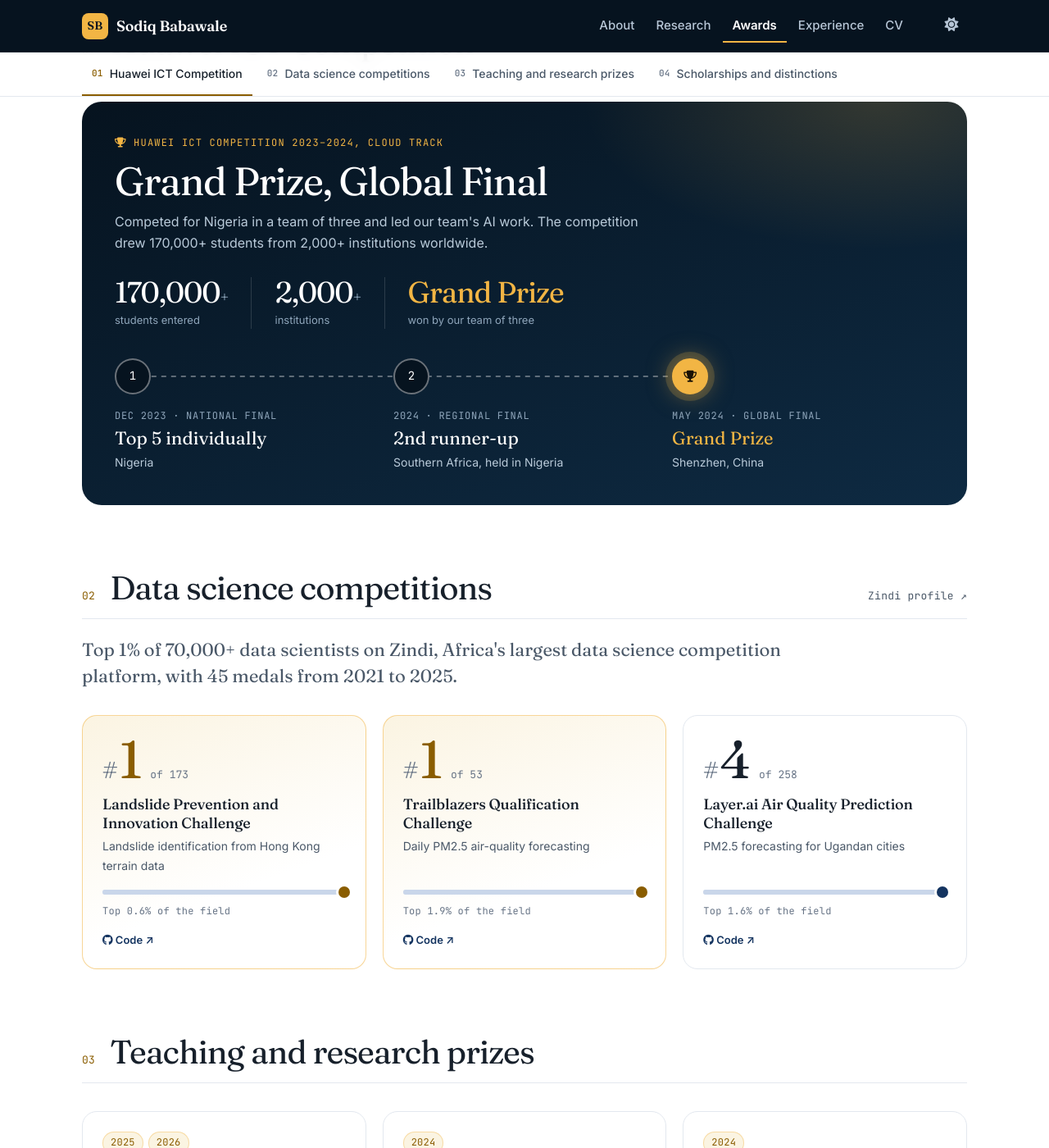
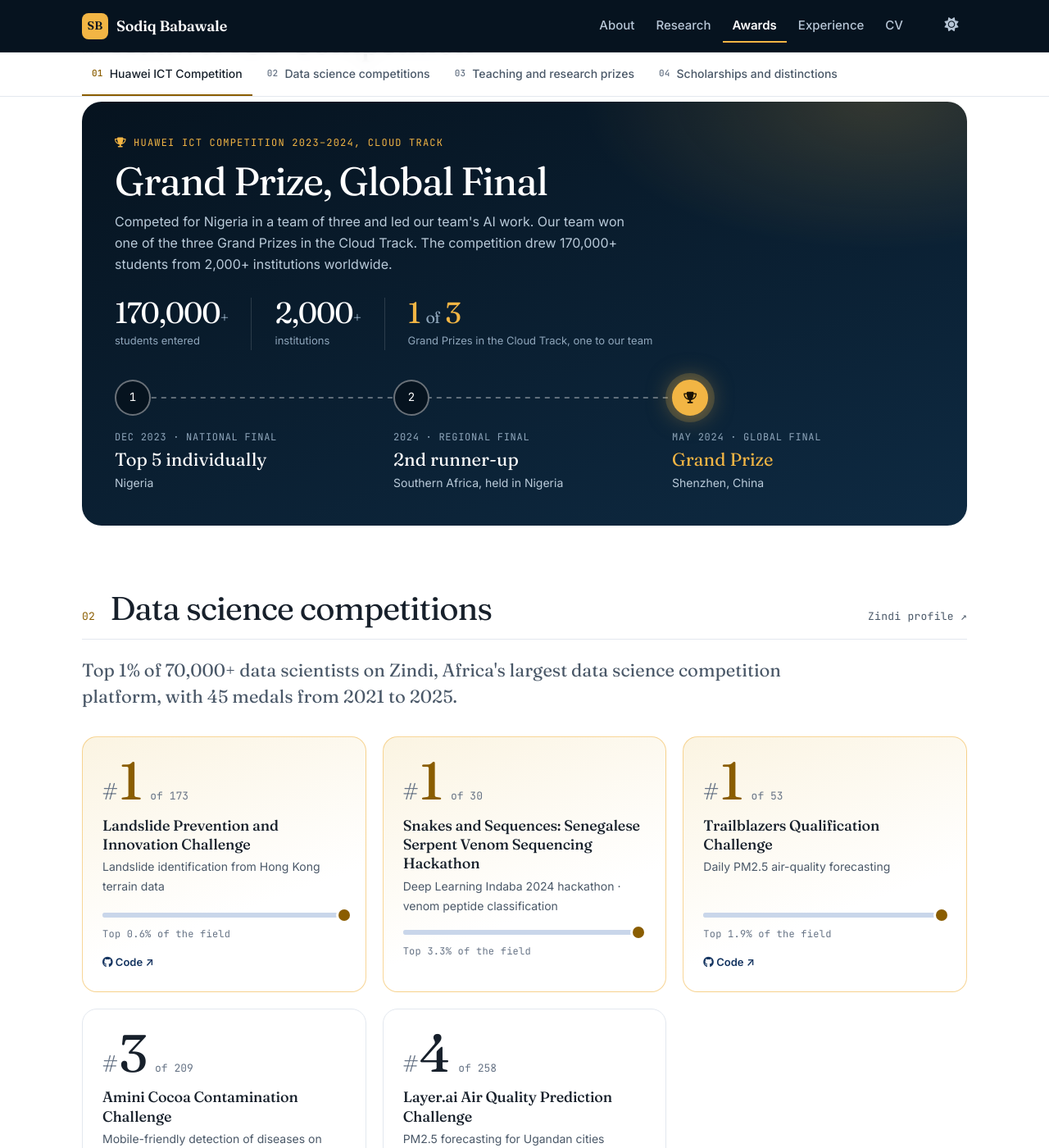
Before and after one commit to Sodiq179/Sodiq179.github.io, a Jekyll site: the page built from _pages/awards.html, in a window 1280 px wide and 1400 px high, scrolled down 704 px. Shown: the whole window at 82% size. Built offline with Jekyll 4.4.1, drawn with Linux system fonts in a browser that asks for light colours; a script bundle is joined from its source files by our own code; some of the changed text lies outside the part shown.

Commit message:
Correct Huawei Grand Prize details; add Indaba and Amini Cocoa results

```diff
--- a/_data/awards.yml
+++ b/_data/awards.yml
@@ -1,7 +1,7 @@
 featured:
   title: "Huawei ICT Competition 2023–2024, Cloud Track"
   org: "Huawei Technologies"
-  summary: "Competed for Nigeria in a team of three and led our team's AI work. The competition drew 170,000+ students from 2,000+ institutions worldwide."
+  summary: "Competed for Nigeria in a team of three and led our team's AI work. Our team won one of the three Grand Prizes in the Cloud Track. The competition drew 170,000+ students from 2,000+ institutions worldwide."
   steps:
     - stage: "National Final"
       place: "Nigeria"
@@ -72,11 +72,19 @@ zindi:
       rank: 1
       field: 173
       code: "https://github.com/Sodiq179/Landslide-Prevention-and-Innovation-Project"
+    - challenge: "Snakes and Sequences: Senegalese Serpent Venom Sequencing Hackathon"
+      topic: "Deep Learning Indaba 2024 hackathon · venom peptide classification"
+      rank: 1
+      field: 30
     - challenge: "Trailblazers Qualification Challenge"
       topic: "Daily PM2.5 air-quality forecasting"
       rank: 1
       field: 53
       code: "https://github.com/Sodiq179/Trailblazers-Qualification-Challenge"
+    - challenge: "Amini Cocoa Contamination Challenge"
+      topic: "Mobile-friendly detection of diseases on cocoa leaves"
+      rank: 3
+      field: 209
     - challenge: "Layer.ai Air Quality Prediction Challenge"
       topic: "PM2.5 forecasting for Ugandan cities"
       rank: 4
--- a/_data/news.yml
+++ b/_data/news.yml
@@ -12,4 +12,4 @@
 - date: "Sep 2024"
   text: "Won **1st place** in the Deep Learning Indaba 2024 Hackathon and the **Outstanding Poster Award** in Dakar, Senegal."
 - date: "May 2024"
-  text: "Our team won the **Grand Prize** in the Cloud Track at the Huawei ICT Competition Global Final in Shenzhen, China."
+  text: "Our team won one of three **Grand Prizes** in the Cloud Track at the Huawei ICT Competition Global Final in Shenzhen, China."
--- a/_includes/hero.html
+++ b/_includes/hero.html
@@ -39,6 +39,6 @@
     <div class="fig4 reveal"><span class="fig4__n" data-count="2">2</span><span class="fig4__l">peer-reviewed journal papers</span></div>
     <div class="fig4 reveal"><span class="fig4__n">1<small>st</small></span><span class="fig4__l">of 48 in my B.Sc. class, First Class Honours</span></div>
     <div class="fig4 reveal"><span class="fig4__n"><small>Top</small> <span data-count="1">1</span>%</span><span class="fig4__l">of 70,000+ data scientists on Zindi, with 45 medals</span></div>
-    <div class="fig4 fig4--gold reveal"><span class="fig4__n"><span data-count="170">170</span>k+</span><span class="fig4__l">students in the Huawei ICT Competition. My team won the Grand Prize.</span></div>
+    <div class="fig4 fig4--gold reveal"><span class="fig4__n"><span data-count="170">170</span>k+</span><span class="fig4__l">students in the Huawei ICT Competition. My team won one of three Cloud Track Grand Prizes.</span></div>
   </div>
 </section>
--- a/_pages/about.html
+++ b/_pages/about.html
@@ -70,7 +70,7 @@ redirect_from:
     <li class="tl__item tl__item--paper reveal"><span class="tl__dot" aria-hidden="true"></span><div class="tl__card"><p class="mono tl__date">2025 · Publication</p><h3 class="tl__title">Computer vision for casting inspection</h3><p class="tl__note"><em>The International Journal of Advanced Manufacturing Technology</em>. <a href="https://doi.org/10.1007/s00170-025-16665-7">Read it</a></p></div></li>
     <li class="tl__item reveal"><span class="tl__dot" aria-hidden="true"></span><div class="tl__card"><p class="mono tl__date">2025 · Huawei ICT Academy</p><h3 class="tl__title">First Prize, Huawei ICT Global Teaching Competition</h3><p class="tl__note">For hands-on AI teaching to undergraduates.</p></div></li>
     <li class="tl__item reveal"><span class="tl__dot" aria-hidden="true"></span><div class="tl__card"><p class="mono tl__date">Sep 2024 · Deep Learning Indaba</p><h3 class="tl__title">1st place in the hackathon and Outstanding Poster Award</h3><p class="tl__note">Dakar, Senegal. 101 hackathon participants.</p></div></li>
-    <li class="tl__item tl__item--win reveal"><span class="tl__dot" aria-hidden="true"></span><div class="tl__card"><p class="mono tl__date">May 2024 · Huawei ICT Competition</p><h3 class="tl__title">Grand Prize, Global Final</h3><p class="tl__note">Cloud Track, Shenzhen. I led our team's AI work; the competition drew 170,000+ students from 2,000+ institutions.</p></div></li>
+    <li class="tl__item tl__item--win reveal"><span class="tl__dot" aria-hidden="true"></span><div class="tl__card"><p class="mono tl__date">May 2024 · Huawei ICT Competition</p><h3 class="tl__title">Grand Prize, Global Final</h3><p class="tl__note">One of three Grand Prizes in the Cloud Track, Shenzhen. I led our team's AI work; the competition drew 170,000+ students from 2,000+ institutions.</p></div></li>
     <li class="tl__item reveal"><span class="tl__dot" aria-hidden="true"></span><div class="tl__card"><p class="mono tl__date">2024 · Huawei ICT Competition</p><h3 class="tl__title">2nd runner-up, Regional Final</h3><p class="tl__note">Southern Africa, held in Nigeria.</p></div></li>
     <li class="tl__item reveal"><span class="tl__dot" aria-hidden="true"></span><div class="tl__card"><p class="mono tl__date">Dec 2023 · Huawei ICT Competition</p><h3 class="tl__title">Top 5 individually, National Final</h3><p class="tl__note">Selected to represent Nigeria in a team of three.</p></div></li>
     <li class="tl__item reveal"><span class="tl__dot" aria-hidden="true"></span><div class="tl__card"><p class="mono tl__date">2023 · Zindi</p><h3 class="tl__title">1st of 173, Landslide Prevention and Innovation Challenge</h3><p class="tl__note">Landslide identification from Hong Kong terrain data.</p></div></li>
--- a/_pages/awards.html
+++ b/_pages/awards.html
@@ -32,7 +32,7 @@ redirect_from:
     <div class="route4__funnel" aria-label="Field size">
       <div><span class="route4__n">170,000<small>+</small></span><span class="route4__l">students entered</span></div>
       <div><span class="route4__n">2,000<small>+</small></span><span class="route4__l">institutions</span></div>
-      <div class="is-gold"><span class="route4__n">Grand Prize</span><span class="route4__l">won by our team of three</span></div>
+      <div class="is-gold"><span class="route4__n">1 <small>of</small> 3</span><span class="route4__l">Grand Prizes in the Cloud Track, one to our team</span></div>
     </div>
     <ol class="route4__steps" aria-label="Route to the Grand Prize">
       {% for s in a.featured.steps %}
@@ -63,7 +63,7 @@ redirect_from:
         <span class="lb4__pin" style="left: {{ beat | round: 1 }}%"></span>
       </div>
       <p class="mono lb4__pct">Top {{ pct | round: 1 }}% of the field</p>
-      <a class="lb4__code" href="{{ r.code }}"><i class="fab fa-github" aria-hidden="true"></i> Code &nearr;</a>
+      {% if r.code %}<a class="lb4__code" href="{{ r.code }}"><i class="fab fa-github" aria-hidden="true"></i> Code &nearr;</a>{% endif %}
     </article>
     {% endfor %}
   </div>
```
